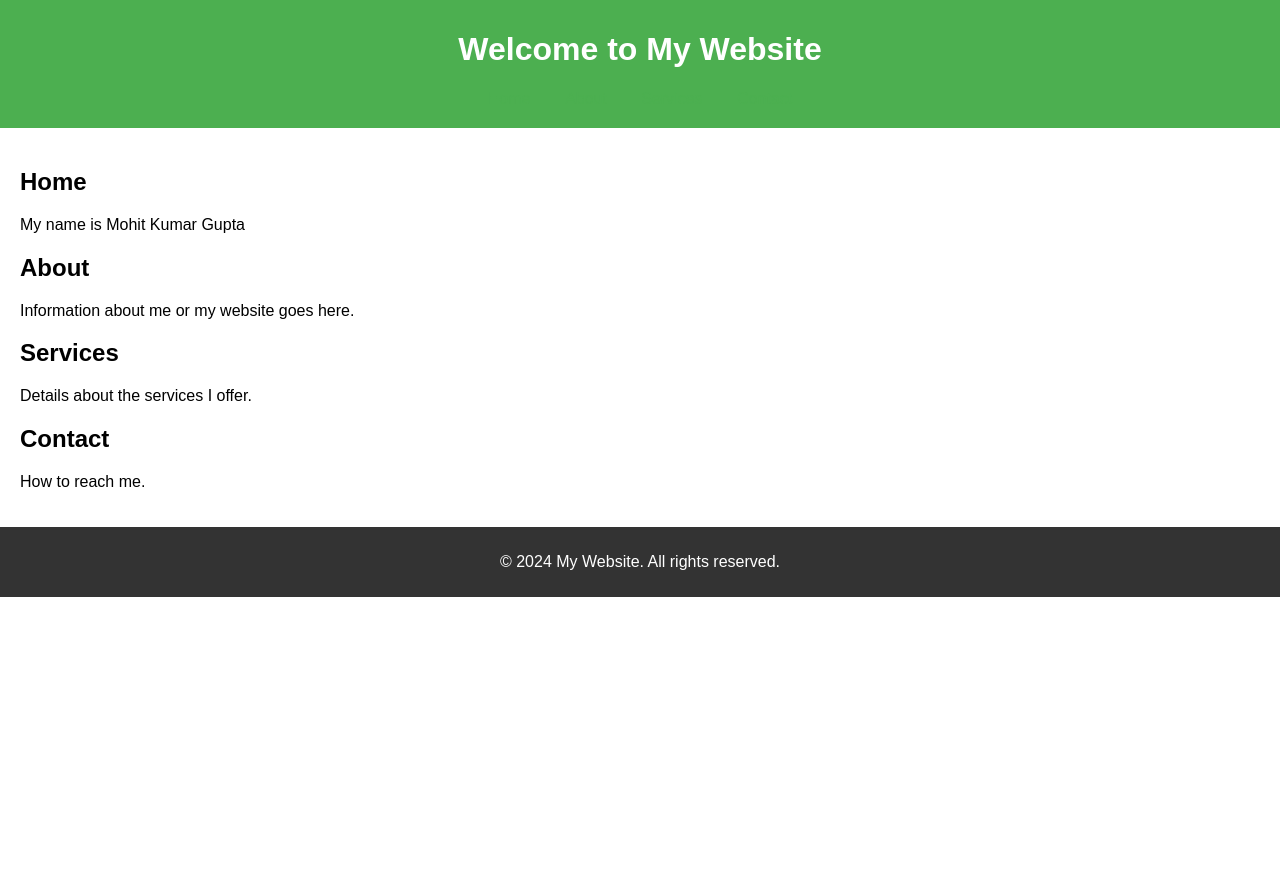
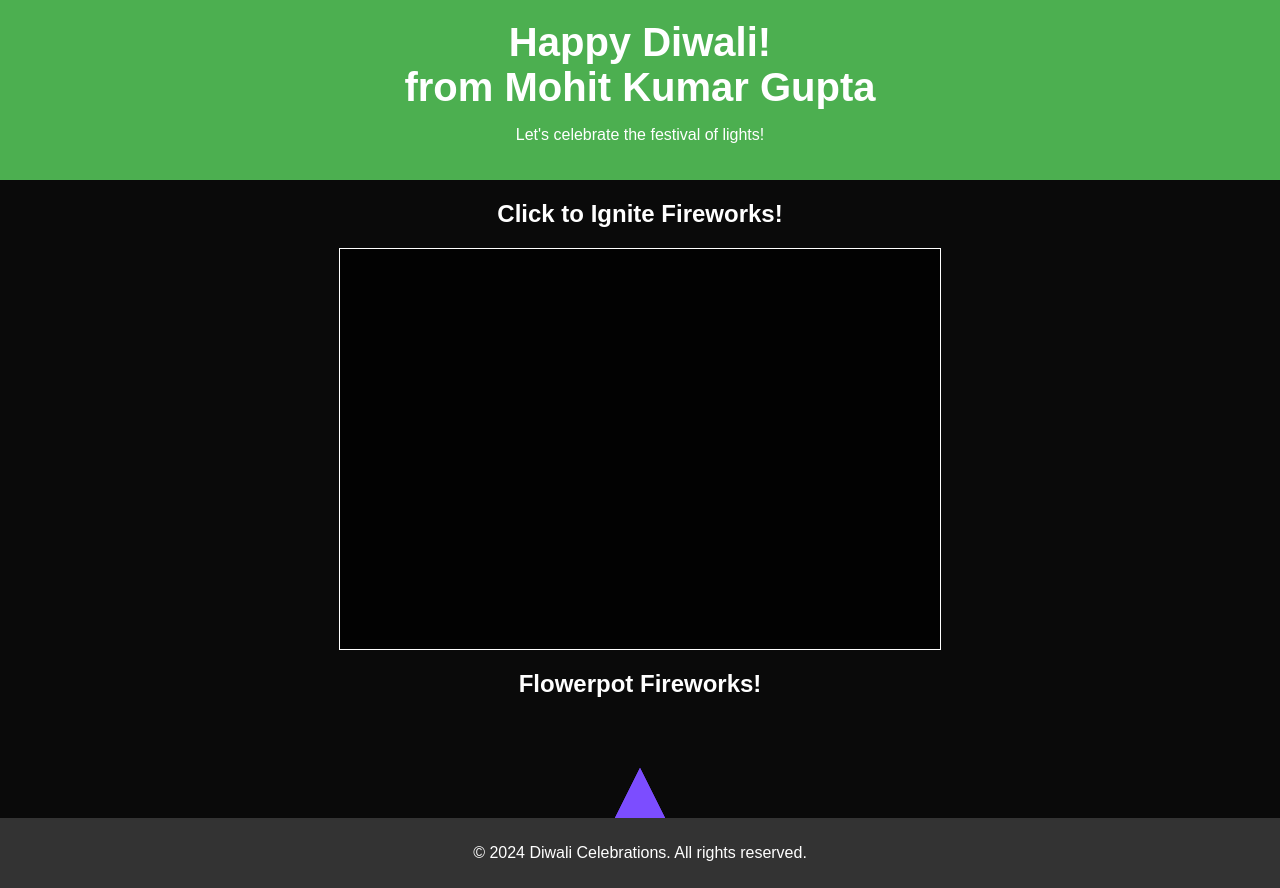
Before and after one commit to mohitguptaofficial15/c-repo, a plain HTML site: page index.html in a window 1280 px wide. Before the commit the page ends 800 px from the top, so only its background shows below. Drawn offline with Linux system fonts and the light colour scheme.

Commit message:
website is added

```diff
--- a/index.html
+++ b/index.html
@@ -3,77 +3,31 @@
 <head>
     <meta charset="UTF-8">
     <meta name="viewport" content="width=device-width, initial-scale=1.0">
-    <title>Mohit Kumar Gupta v6</title>    <link rel="stylesheet" href="styles.css"> <!-- Link to an external CSS file -->
-    <style>
-        body {
-            font-family: Arial, sans-serif;
-            margin: 0;
-            padding: 0;
-        }
-        header {
-            background-color: #4CAF50;
-            color: white;
-            padding: 10px 20px;
-            text-align: center;
-        }
-        nav {
-            margin: 10px 0;
-        }
-        nav a {
-            margin: 0 15px;
-            color: #4CAF50;
-            text-decoration: none;
-        }
-        main {
-            padding: 20px;
-        }
-        footer {
-            background-color: #333;
-            color: white;
-            text-align: center;
-            padding: 10px 0;
-            position: relative;
-            bottom: 0;
-            width: 100%;
-        }
-    </style>
+    <title>Diwali Celebration</title>
+    <link rel="stylesheet" href="styles.css">
 </head>
 <body>
+    <header>
+        <h1>Happy Diwali!</h1>
+        <h1>from Mohit Kumar Gupta</h1>
+        <p>Let's celebrate the festival of lights!</p>
+    </header>
 
-<header>
-    <h1>Welcome to My Website</h1>
-    <nav>
-        <a href="#home">Home</a>
-        <a href="#about">About</a>
-        <a href="#services">Services</a>
-        <a href="#contact">Contact</a>
-    </nav>
-</header>
+    <main>
+        <h2>Click to Ignite Fireworks!</h2>
+        <canvas id="fireworksCanvas"></canvas>
+        <h2>Flowerpot Fireworks!</h2>
+        <div class="flowerpot-container">
+            <div class="flowerpot"></div>
+            <div class="flowerpot"></div>
+            <div class="flowerpot"></div>
+        </div>
+    </main>
 
-<main>
-    <section id="home">
-        <h2>Home</h2>
-        <p>My name is Mohit Kumar Gupta</p>
-    </section>
+    <footer>
+        <p>&copy; 2024 Diwali Celebrations. All rights reserved.</p>
+    </footer>
 
-    <section id="about">
-        <h2>About</h2>
-        <p>Information about me or my website goes here.</p>
-    </section>
-
-    <section id="services">
-        <h2>Services</h2>
-        <p>Details about the services I offer.</p>
-    </section>
-
-    <section id="contact">
-        <h2>Contact</h2>
-        <p>How to reach me.</p>
-    </section>
-</main>
-<footer>
-    <p>&copy; 2024 My Website. All rights reserved.</p>
-</footer>
-
+    <script src="script.js"></script>
 </body>
 </html>
--- /dev/null
+++ b/script.js
@@ -0,0 +1,112 @@
+// script.js
+
+const canvas = document.getElementById('fireworksCanvas');
+const ctx = canvas.getContext('2d');
+
+// Set canvas size
+canvas.width = 600;  // Fixed width
+canvas.height = 400; // Fixed height
+
+// Firework particle class
+class Particle {
+    constructor(x, y, color) {
+        this.x = x;
+        this.y = y;
+        this.color = color;
+        this.size = Math.random() * 3 + 1;
+        this.speedX = Math.random() * 5 - 2.5;
+        this.speedY = Math.random() * 5 - 2.5;
+        this.gravity = 0.1;
+        this.alpha = 1;
+    }
+
+    update() {
+        this.speedY += this.gravity;
+        this.x += this.speedX;
+        this.y += this.speedY;
+        this.alpha -= 0.02;
+    }
+
+    draw() {
+        ctx.globalAlpha = this.alpha;
+        ctx.fillStyle = this.color;
+        ctx.beginPath();
+        ctx.arc(this.x, this.y, this.size, 0, Math.PI * 2);
+        ctx.fill();
+    }
+}
+
+let fireworks = [];
+
+// Create fireworks
+function createFirework(x, y) {
+    const colors = ['#FF004D', '#00FF00', '#00BFFF', '#FF7F50', '#FFD700'];
+    for (let i = 0; i < 100; i++) {
+        fireworks.push(new Particle(x, y, colors[Math.floor(Math.random() * colors.length)]));
+    }
+}
+
+// Animation loop for fireworks
+function animate() {
+    ctx.clearRect(0, 0, canvas.width, canvas.height);
+    fireworks.forEach((firework, index) => {
+        firework.update();
+        firework.draw();
+        if (firework.alpha <= 0) {
+            fireworks.splice(index, 1);
+        }
+    });
+    requestAnimationFrame(animate);
+}
+
+// Handle mouse click for fireworks
+canvas.addEventListener('click', (e) => {
+    const rect = canvas.getBoundingClientRect();
+    const x = e.clientX - rect.left;
+    const y = e.clientY - rect.top;
+    createFirework(x, y);
+});
+
+// Create flowerpot firework effect
+function createFlowerpotFirework(flowerpot) {
+    const colors = ['#FF004D', '#00FF00', '#00BFFF', '#FF7F50', '#FFD700'];
+
+    for (let i = 0; i < 50; i++) {
+        const particle = document.createElement('div');
+        particle.className = 'particle';
+        particle.style.width = `${Math.random() * 6 + 2}px`;
+        particle.style.height = particle.style.width;
+        particle.style.backgroundColor = colors[Math.floor(Math.random() * colors.length)];
+        particle.style.bottom = '50px'; // Start above the flowerpot
+        particle.style.left = `${flowerpot.offsetLeft + 10}px`; // Center in flowerpot
+        flowerpot.appendChild(particle);
+
+        // Random speed and direction
+        const speedX = (Math.random() - 0.5) * 4;
+        const speedY = (Math.random() - 0.5) * 4;
+
+        // Animate particle
+        setTimeout(() => {
+            const interval = setInterval(() => {
+                const rect = particle.getBoundingClientRect();
+                particle.style.left = `${rect.left + speedX}px`;
+                particle.style.bottom = `${parseFloat(particle.style.bottom) + speedY}px`;
+
+                if (parseFloat(particle.style.bottom) > 100 || rect.left > 600) {
+                    clearInterval(interval);
+                    particle.remove();
+                }
+            }, 20);
+        }, 100);
+    }
+}
+
+// Initialize flowerpots with animations
+document.querySelectorAll('.flowerpot').forEach(pot => {
+    setInterval(() => {
+        createFlowerpotFirework(pot);
+    }, 1500); // New firework every 1.5 seconds
+});
+
+// Start the animation for fireworks
+animate();
--- /dev/null
+++ b/styles.css
@@ -0,0 +1,68 @@
+/* styles.css */
+
+body {
+    font-family: 'Arial', sans-serif;
+    margin: 0;
+    padding: 0;
+    background-color: #0A0A0A;
+    color: white;
+    text-align: center;
+    overflow: hidden;
+}
+
+header {
+    background-color: #4CAF50;
+    color: white;
+    padding: 20px;
+}
+
+h1 {
+    margin: 0;
+    font-size: 2.5em;
+}
+
+h2 {
+    margin-top: 20px;
+}
+
+canvas {
+    display: block;
+    margin: 20px auto;
+    background-color: rgba(0, 0, 0, 0.8);
+    border: 1px solid #fff;
+    width: 600px;  /* Fixed width */
+    height: 400px; /* Fixed height */
+}
+
+.flowerpot-container {
+    position: relative;
+    width: 600px;  /* Same as canvas */
+    height: 100px;
+    margin: 0 auto;
+}
+
+.flowerpot {
+    position: absolute;
+    width: 0;
+    height: 0;
+    border-left: 25px solid transparent;  /* Adjust for triangle */
+    border-right: 25px solid transparent; /* Adjust for triangle */
+    border-bottom: 50px solid #7C4DFF;    /* Triangle color */
+    bottom: 0;
+    left: 50%; /* Center the flowerpot */
+    transform: translateX(-50%);
+}
+
+.particle {
+    position: absolute;
+    border-radius: 50%;
+}
+
+footer {
+    background-color: #333;
+    color: white;
+    padding: 10px 0;
+    position: relative;
+    bottom: 0;
+    width: 100%;
+}
```
